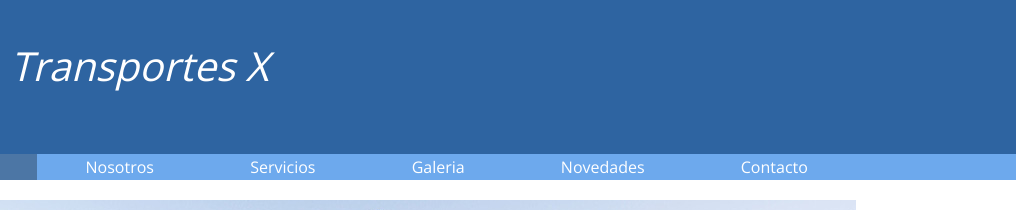
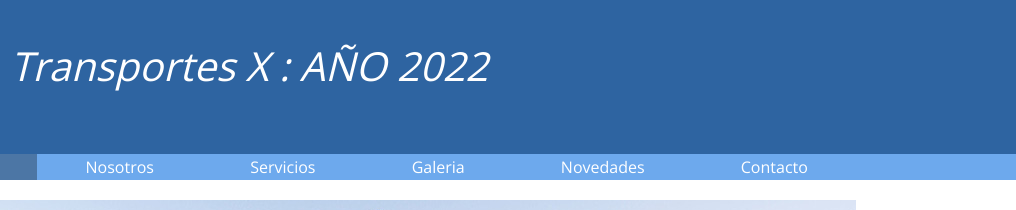
Before and after one commit to flaviaursino/LMV2022, a plain HTML site: page index.html in a window 1280 px wide. Shown: the top 210 px of the page, 264-1280 px from the left. Drawn offline with nearby package versions, Linux system fonts and the light colour scheme.

Commit message:
modifique h1

```diff
--- a/index.html
+++ b/index.html
@@ -17,7 +17,7 @@
     <header>
         <div class="holder">
             <img src="img/logo.png" alt="transportes X" width="100">
-            <h1>Transportes X</h1>
+            <h1>Transportes X : AÑO 2022</h1>
         </div>
     </header>
     <nav>
```
